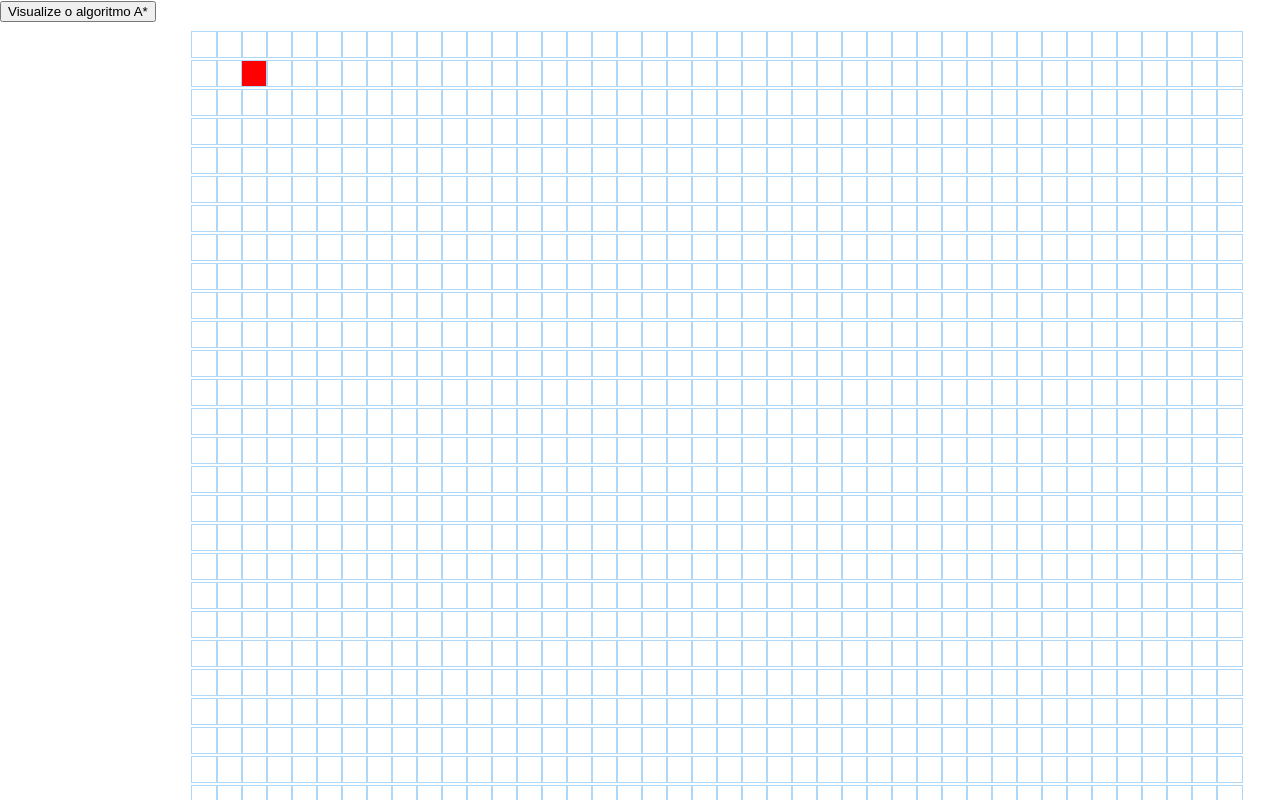
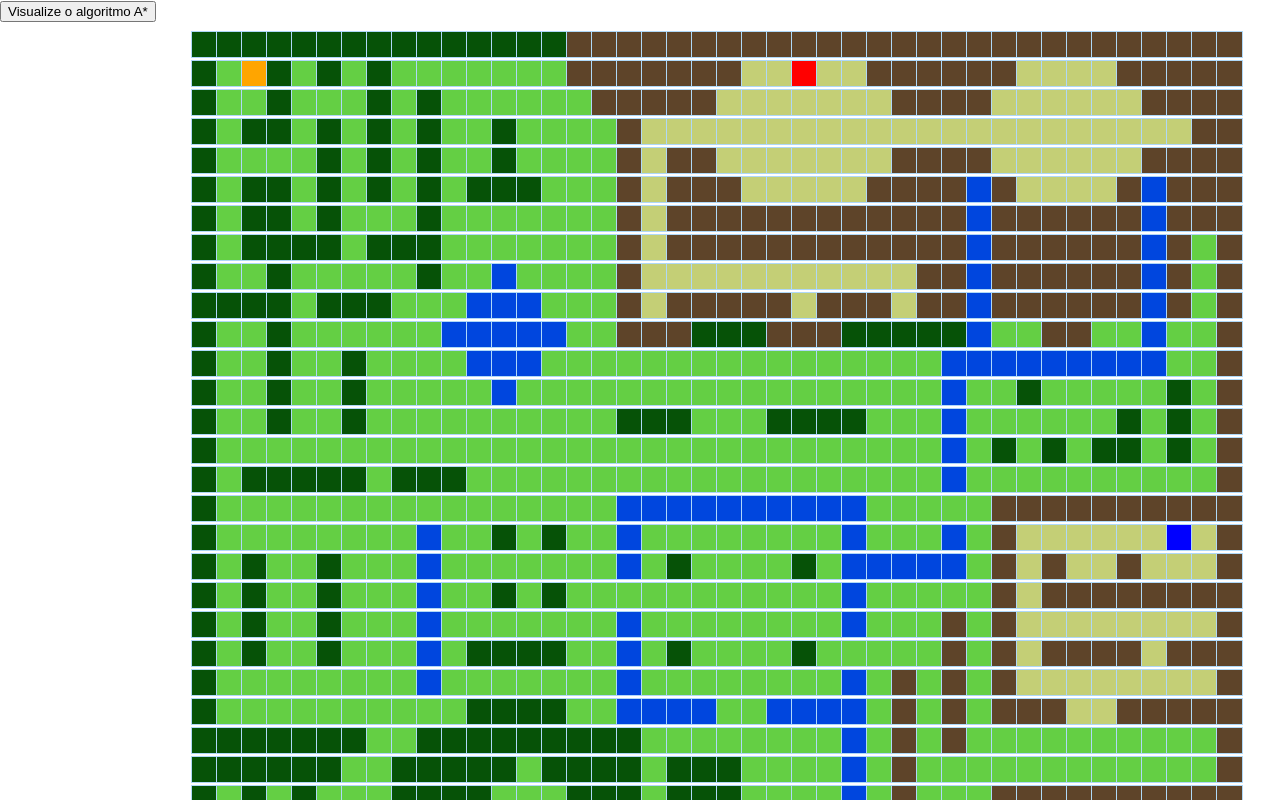
Before and after one commit to GuilhermeFaioli/Implementa-o-algoritmo-de-busca-AEstrela, a React (Create React App) app in the folder busca/: page / in a window 1280 px wide. Shown: the top 800 px of the page. Built offline with nearby package versions, Linux system fonts and the light colour scheme.

Commit message:
Trabalho #4

```diff
--- a/busca/src/BuscaAEstrela/Node/Node.css
+++ b/busca/src/BuscaAEstrela/Node/Node.css
@@ -5,12 +5,44 @@
     display: inline-block;
   }
 
+  .campo-grama {
+    background-color: #64cf44;
+  }
+
+  .campo-areia {
+    background-color: #c4cf76;
+  }
+
+  .campo-floresta {
+    background-color: #065207;
+  }
+
+  .campo-montanha {
+    background-color: #5e4429;
+  }
+
+  .campo-agua {
+    background-color: #0046de;
+  }
+
   .node-finish {
-    background-color: red;
+    background-color: orange;
   }
 
   .node-start {
+    background-color: purple;
+  }
+
+  .green-node {
     background-color: green;
+  }
+
+  .blue-node {
+    background-color: blue;
+  }
+
+  .red-node {
+    background-color: red;
   }
 
   .node-visited {
--- a/busca/src/BuscaAEstrela/Node/Node.js
+++ b/busca/src/BuscaAEstrela/Node/Node.js
@@ -11,12 +11,27 @@ export default class Node extends Component {
             isStart,
             onMouseUp,
             row,
+            isGreenAmulet,
+            isRedAmulet,
+            isBlueAmulet,
+            campo,
         } = this.props
-        const extraClassName = isFinish
+        let extraClassName = isFinish
             ? 'node-finish'
-            : isStart
-            ? 'node-start'
-            : ''
+                : isStart
+                ? 'node-start'
+                    : isGreenAmulet
+                    ? 'green-node'
+                        : isBlueAmulet
+                        ? 'blue-node'
+                            : isRedAmulet
+                            ? 'red-node'
+                                : campo === 1 ? 'campo-grama'
+                                    : campo === 2 ? 'campo-areia'
+                                        : campo === 3 ? 'campo-floresta'
+                                            : campo === 4 ? 'campo-montanha'
+                                                : campo === 5 ? 'campo-agua'
+                                                    : ''
         //Cria o grid com base nos objetos recebidos
         return (
             <div
--- a/busca/src/BuscaAEstrela/buscaAEstrela.js
+++ b/busca/src/BuscaAEstrela/buscaAEstrela.js
@@ -6,6 +6,12 @@ import { AEstrela, getNodesInShortestPathOrder } from '../algoritmo/AEstrela';
 //Valores referentes a linha e coluna inicial e final, valores de custo por bioma do campo, e a matriz dando numeros referentes ao biomas
 const START_NODE_ROW = 27;
 const START_NODE_COL = 23;
+const GREEN_AMULET_NODE_ROW = 32;
+const GREEN_AMULET_NODE_COL = 5;
+const RED_AMULET_NODE_ROW = 1;
+const RED_AMULET_NODE_COL = 24;
+const BLUE_AMULET_NODE_ROW = 17;
+const BLUE_AMULET_NODE_COL = 39;
 const FINISH_NODE_ROW = 1;
 const FINISH_NODE_COL = 2;
 const grama = 10;
@@ -121,8 +127,14 @@ class BuscaAEstrela extends Component {
         const startNode = grid[START_NODE_ROW][START_NODE_COL];
         //Node Objetivo
         const finishNode = grid[FINISH_NODE_ROW][FINISH_NODE_COL];
+        //Node amuleto Verde
+        const GreenNode = grid[GREEN_AMULET_NODE_ROW][GREEN_AMULET_NODE_COL];
+        //Node amuleto Azul
+        const BlueNode = grid[BLUE_AMULET_NODE_ROW][BLUE_AMULET_NODE_COL];
+        //Node amuleto Vermelho
+        const RedNode = grid[RED_AMULET_NODE_ROW][RED_AMULET_NODE_COL];
         //Inicia a busca a* e recebe os nodes visitados(todos nodes expandidos) em ordem ate o objetivo
-        const visitedNodesInOrder = AEstrela(grid, startNode, finishNode);
+        const visitedNodesInOrder = AEstrela(grid, startNode, finishNode, GreenNode, RedNode, BlueNode);
         //Recebe o menor caminho achado na busca
         const nodesInShortestPathOrder = getNodesInShortestPathOrder(finishNode);
         //Função que ira criar animações no layout
@@ -142,13 +154,17 @@ class BuscaAEstrela extends Component {
                         return (
                             <div key={rowIdx}>
                                 {row.map((node, nodeIdx) => {
-                                    const { row, col, isFinish, isStart, heuristica, custo } = node;
+                                    const { row, col, isFinish, isStart, heuristica, custo, isGreenAmulet, isRedAmulet, isBlueAmulet, campo} = node;
                                     return (
                                         <Node
                                             key={nodeIdx}
                                             col={col}
                                             isFinish={isFinish}
                                             isStart={isStart}
+                                            isGreenAmulet={isGreenAmulet}
+                                            isRedAmulet={isRedAmulet}
+                                            isBlueAmulet={isBlueAmulet}
+                                            campo={campo}
                                             heuristica={heuristica}
                                             custo={custo}
                                             mouseIsPressed={mouseIsPressed}
@@ -175,7 +191,7 @@ const getInitialGrid = () => {
         const currentRow = []
         for (let col = 0; col < 42; col++) {
             //Chama funções necessarias para criar cada node
-            currentRow.push(createNode(col, row, heuristica(row, col), calculaCusto(row, col)))
+            currentRow.push(createNode(col, row, heuristica(row, col), calculaCusto(row, col), heuristica(GREEN_AMULET_NODE_ROW, GREEN_AMULET_NODE_COL), heuristica(RED_AMULET_NODE_ROW, RED_AMULET_NODE_COL), heuristica(BLUE_AMULET_NODE_ROW, BLUE_AMULET_NODE_COL)))
         }
         grid.push(currentRow);
     }
@@ -184,15 +200,15 @@ const getInitialGrid = () => {
 
 const calculaCusto = (row, col) => {
     //Calculo do custo com base nos numeros da matriz e o valor de custo de cada bioma
-    if (matriz[row][col] == 1) {
+    if (matriz[row][col] === 1) {
         return grama
-    } else if (matriz[row][col] == 2) {
+    } else if (matriz[row][col] === 2) {
         return areia
-    } else if (matriz[row][col] == 3) {
+    } else if (matriz[row][col] === 3) {
         return floresta
-    } else if (matriz[row][col] == 4) {
+    } else if (matriz[row][col] === 4) {
         return montanha
-    } else if (matriz[row][col] == 5) {
+    } else if (matriz[row][col] === 5) {
         return agua
     } else {
         return 999
@@ -202,14 +218,14 @@ const calculaCusto = (row, col) => {
 const heuristica = (row, col) => {
     //A heuristica escolhida para esse problema é o numero de casas na matriz ate o objetivo
     let distanciaLinha = 0, distanciaColuna = 0;
-    if (row == FINISH_NODE_ROW) {
+    if (row === FINISH_NODE_ROW) {
         distanciaLinha = 0;
     } else if (row < FINISH_NODE_ROW) {
         distanciaLinha = FINISH_NODE_ROW - row;
     } else if (row > FINISH_NODE_ROW) {
         distanciaLinha = row - FINISH_NODE_ROW;
     }
-    if (col == FINISH_NODE_COL) {
+    if (col === FINISH_NODE_COL) {
         distanciaColuna = 0;
     } else if (col < FINISH_NODE_COL) {
         distanciaColuna = FINISH_NODE_COL - col;
@@ -217,18 +233,25 @@ const heuristica = (row, col) => {
         distanciaColuna = col - FINISH_NODE_COL;
     }
     //Retorna a quantidade de linhas ate o objetivo + a quantidade de colunas ate o objetivo
-    return distanciaLinha + distanciaColuna;
+    return (distanciaLinha + distanciaColuna) * 10;
 }
 
 //Cria o node (Objeto) com seus valores respectivos
-const createNode = (col, row, heuristica, custo) => {
+const createNode = (col, row, heuristica, custo, heuristicaGreen, heuristicaRed, heuristicaBlue) => {
     return {
         col,
         row,
         heuristica,
+        heuristicaGreen,
+        heuristicaRed,
+        heuristicaBlue,
         custo,
+        campo: matriz[row][col],
         isStart: row === START_NODE_ROW && col === START_NODE_COL,
         isFinish: row === FINISH_NODE_ROW && col === FINISH_NODE_COL,
+        isGreenAmulet: row === GREEN_AMULET_NODE_ROW && col === GREEN_AMULET_NODE_COL,
+        isRedAmulet: row === RED_AMULET_NODE_ROW && col === RED_AMULET_NODE_COL,
+        isBlueAmulet: row === BLUE_AMULET_NODE_ROW && col === BLUE_AMULET_NODE_COL,
         distance: Infinity,
         isVisited: false,
         previousNode: null,
```
Also changed, not shown: busca/src/algoritmo/AEstrela.js (+68 -3 lines), 1 other file (tests, documents, lock files or other folders).
